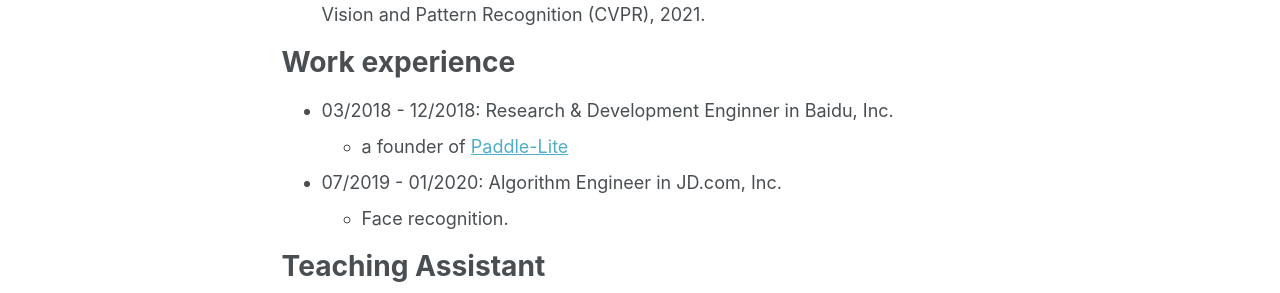
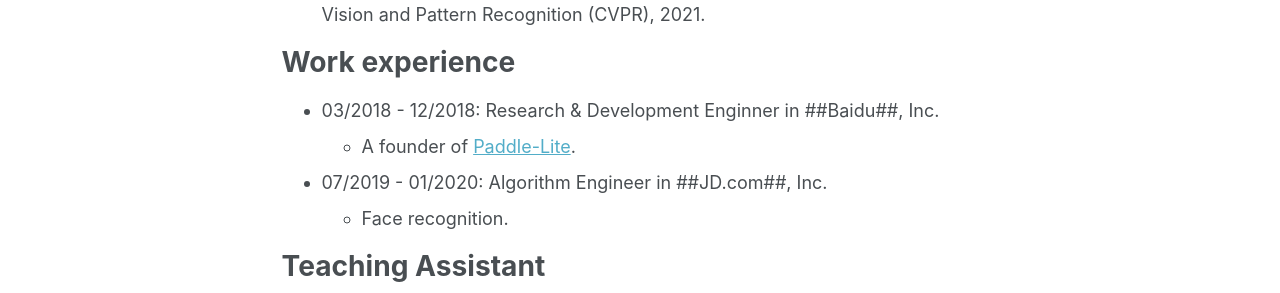
Before and after one commit to Eclipsess/yang-sui.github.io, a Jekyll site: the page built from _pages/cv.md, in a window 1280 px wide and 1131 px high. Shown: the part 586-879 px from the top of the window. Built offline with Jekyll 4.4.1, drawn with Linux system fonts in a browser that asks for light colours.

Commit message:
modification

```diff
--- a/_pages/cv.md
+++ b/_pages/cv.md
@@ -23,10 +23,10 @@ Publications
 
 Work experience
 ======
-* 03/2018 - 12/2018: Research & Development Enginner in Baidu, Inc.
-  * a founder of [Paddle-Lite](https://github.com/PaddlePaddle/Paddle-Lite)
+* 03/2018 - 12/2018: Research & Development Enginner in ##Baidu##, Inc.
+  * A founder of [Paddle-Lite](https://github.com/PaddlePaddle/Paddle-Lite).
 
-* 07/2019 - 01/2020: Algorithm Engineer in JD.com, Inc.
+* 07/2019 - 01/2020: Algorithm Engineer in ##JD.com##, Inc.
   * Face recognition.
 
 Teaching Assistant
```
Also changed, not shown: _pages/about.md (+1 -1 lines).
